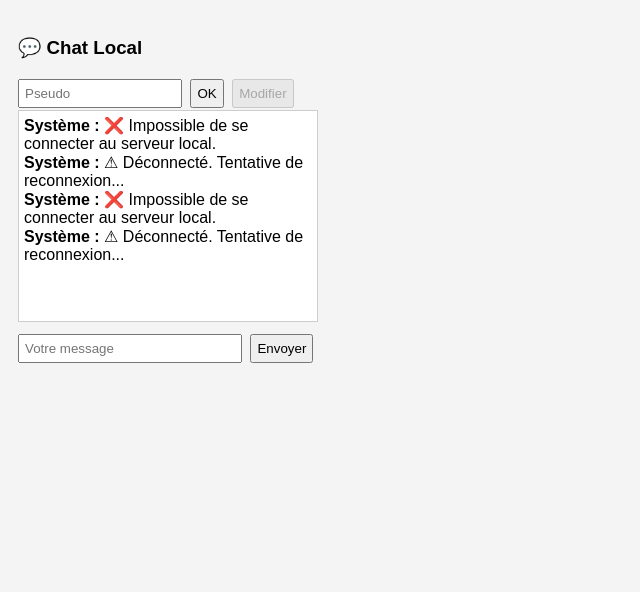
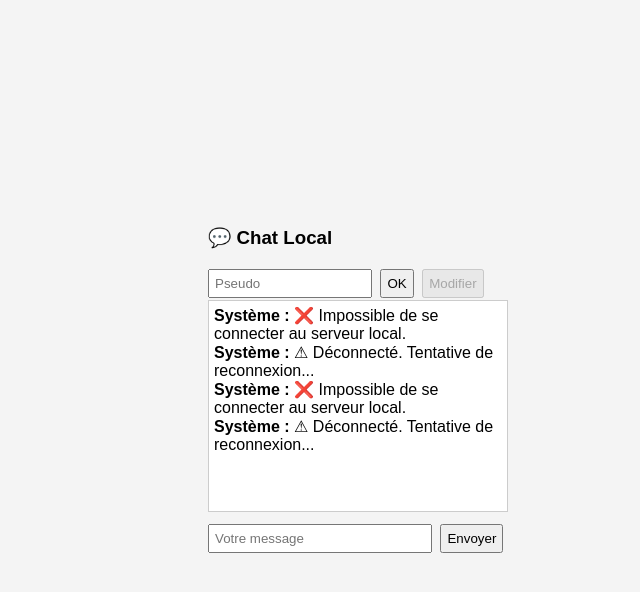
Before and after one commit to BenjaminNh54/chat, a browser extension: page index.html in a window 1280 px wide. Shown: the whole page, without its empty margins (0-640 px from the left). Drawn offline with Linux system fonts and the light colour scheme.

Commit message:
Mise à jour du code

```diff
--- a/index.html
+++ b/index.html
@@ -5,7 +5,7 @@
 <meta name="viewport" content="width=device-width, initial-scale=1" />
 <title>Chat Local</title>
 <style>
-  body { font-family: Arial, sans-serif; padding: 10px; width: 300px; background: #f4f4f4; }
+  body { font-family: Arial, sans-serif; padding: 200px; width: 300px; background: #f4f4f4; }
   #chat { border: 1px solid #ccc; background: white; height: 200px; overflow-y: auto; padding: 5px; margin-bottom: 10px; }
   input, button { padding: 5px; margin: 2px 4px 2px 0; }
   #pseudo { width: 50%; }
```
